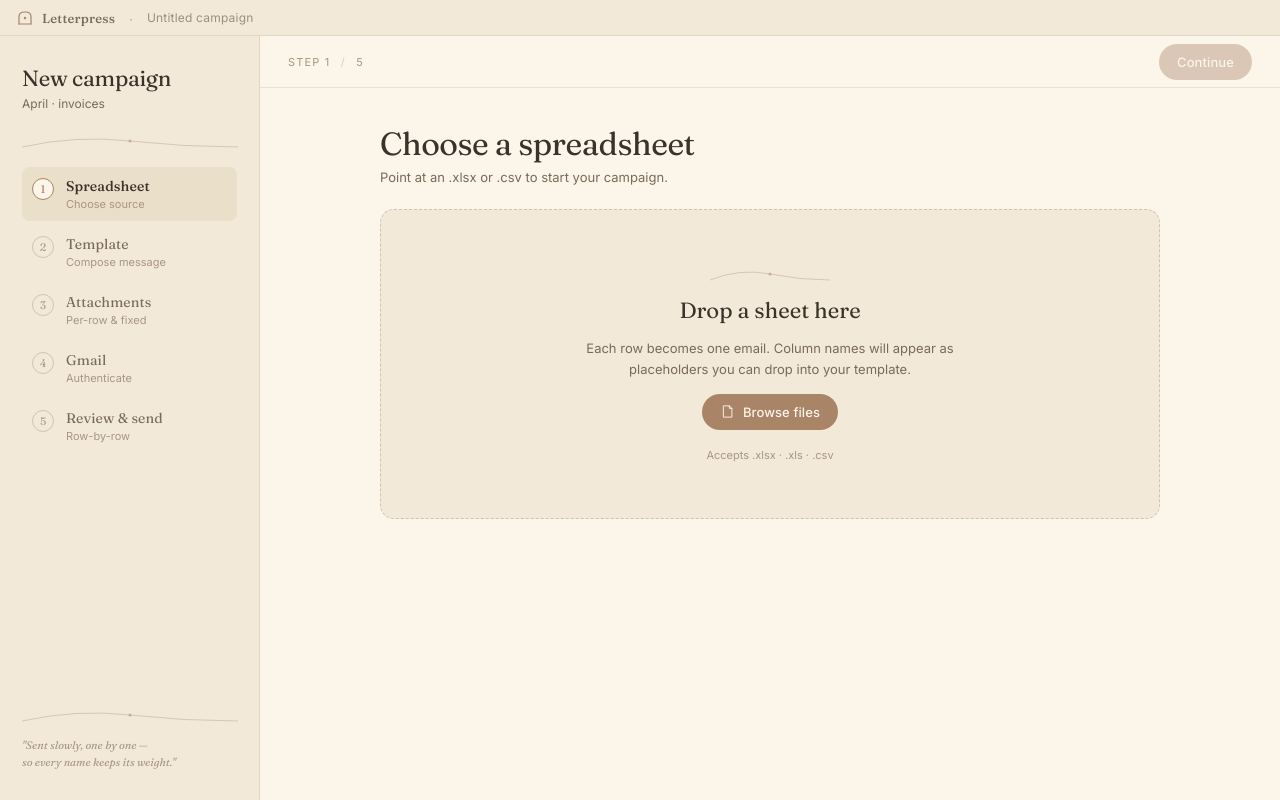
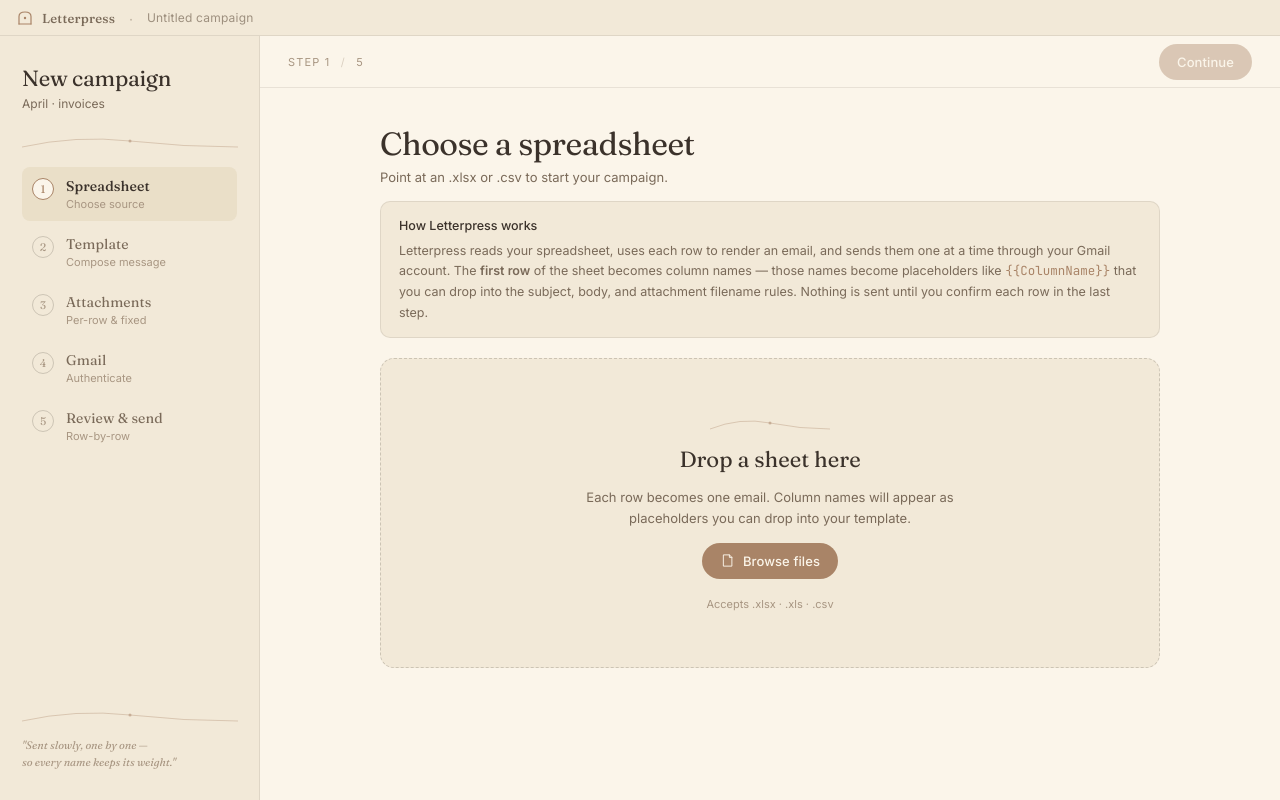
Before and after one commit to richikchanda1999/email-sender, a React (Vite) app: page / in a window 1280 px wide. Built offline with nearby package versions, Linux system fonts and the light colour scheme.

Commit message:
feat(ui): first-run onboarding banners and tooltips across steps

```diff
--- a/src/components/StepAttachments.tsx
+++ b/src/components/StepAttachments.tsx
@@ -122,6 +122,30 @@
 
   return (
     <StepShell title="Attach the right files" sub="One set follows each row; another set ships with every email." density={density} wide>
+      <div
+        style={{
+          marginTop: 16,
+          padding: "12px 16px",
+          background: "var(--panel)",
+          border: "1px solid var(--line)",
+          borderRadius: 10,
+          fontSize: 12.5,
+          color: "var(--ink-dim)",
+          lineHeight: 1.65,
+        }}
+      >
+        <div style={{ color: "var(--ink)", fontWeight: 500, marginBottom: 6 }}>Two kinds of attachments</div>
+        <div style={{ display: "flex", flexDirection: "column", gap: 4 }}>
+          <div>
+            <strong>Per-row</strong> — one file per row, looked up in a folder by filename pattern.
+            Example: if your sheet has a column <code style={{ fontFamily: "JetBrains Mono, monospace", color: "var(--terracotta)" }}>InvoiceNumber</code>, the pattern{" "}
+            <code style={{ fontFamily: "JetBrains Mono, monospace", color: "var(--terracotta)" }}>{"{{InvoiceNumber}}.pdf"}</code> attaches <code style={{ fontFamily: "JetBrains Mono, monospace" }}>INV-0042.pdf</code> to the row with that invoice number.
+          </div>
+          <div>
+            <strong>Fixed</strong> — same file(s) attached to every email. Good for a terms-of-service PDF, a letterhead, or a bank-details sheet.
+          </div>
+        </div>
+      </div>
       <SectionCard title="Per-row attachment" num="A">
         <div style={{ fontSize: 13, color: "var(--ink-dim)", lineHeight: 1.6, marginBottom: 14 }}>
           For each row, find a file inside a folder whose name matches the pattern below. Placeholders are replaced with the row's values before matching.
@@ -167,7 +191,7 @@
               ref={patternInputRef}
               value={rules.pattern}
               onChange={(e) => setRules((r) => ({ ...r, pattern: e.target.value }))}
-              placeholder="Invoice-{{InvoiceNumber}}-{{ClientName}}.pdf"
+              placeholder="{{ColumnName}}.pdf"
               spellCheck={false}
               style={{
                 padding: "10px 14px",
--- a/src/components/StepAuth.tsx
+++ b/src/components/StepAuth.tsx
@@ -134,8 +134,10 @@
         <div style={{ fontFamily: "Fraunces, serif", fontSize: 22, color: "var(--ink)" }}>
           {authState === "connecting" ? "Waiting for the browser…" : "Sign in with Google"}
         </div>
-        <div style={{ fontSize: 13, color: "var(--ink-dim)", maxWidth: 420, lineHeight: 1.7 }}>
-          A secure window will open in your browser. Letterpress only asks for <em>gmail.send</em> plus basic profile — never reads your inbox, never stores your password.
+        <div style={{ fontSize: 13, color: "var(--ink-dim)", maxWidth: 480, lineHeight: 1.7 }}>
+          A secure window will open in your browser. Letterpress asks for <em>gmail.send</em> (required to send mail on your behalf),
+          <em> gmail.readonly</em> (only used by the duplicate-check button on the Send step to scan your Sent folder), and basic
+          profile — never your password, and nothing is written to your inbox.
         </div>
         <button
           onClick={connect}
--- a/src/components/StepSend.tsx
+++ b/src/components/StepSend.tsx
@@ -385,7 +385,26 @@
     <StepShell title="Review & send" sub="Each row waits for your nod before it goes out." density={density} wide>
       <div
         style={{
-          marginTop: 22,
+          marginTop: 16,
+          padding: "12px 16px",
+          background: "var(--panel)",
+          border: "1px solid var(--line)",
+          borderRadius: 10,
+          fontSize: 12.5,
+          color: "var(--ink-dim)",
+          lineHeight: 1.65,
+        }}
+      >
+        <div style={{ color: "var(--ink)", fontWeight: 500, marginBottom: 4 }}>Before you start</div>
+        Nothing gets sent until you click <strong>Confirm &amp; send</strong> on each row. Click{" "}
+        <strong>Check for duplicates</strong> to scan the last 90 days (this app's local log plus your
+        Gmail Sent folder) for an identical body + attachments — a safety net against re-sending the same
+        email. The <em>hold rows with missing attachments for last</em> toggle processes complete rows
+        first and circles back to any missing-attachment rows at the end, so you can drop files in mid-run.
+      </div>
+      <div
+        style={{
+          marginTop: 18,
           display: "grid",
           gridTemplateColumns: "repeat(6, 1fr)",
           gap: 0,
--- a/src/components/StepSheet.tsx
+++ b/src/components/StepSheet.tsx
@@ -44,7 +44,26 @@
       <StepShell title="Choose a spreadsheet" sub="Point at an .xlsx or .csv to start your campaign." density={density}>
         <div
           style={{
-            marginTop: 24,
+            marginTop: 16,
+            padding: "14px 18px",
+            background: "var(--panel)",
+            border: "1px solid var(--line)",
+            borderRadius: 10,
+            fontSize: 12.5,
+            color: "var(--ink-dim)",
+            lineHeight: 1.65,
+          }}
+        >
+          <div style={{ color: "var(--ink)", fontWeight: 500, marginBottom: 4 }}>How Letterpress works</div>
+          Letterpress reads your spreadsheet, uses each row to render an email, and sends them one at a
+          time through your Gmail account. The <strong>first row</strong> of the sheet becomes column
+          names — those names become placeholders like <code style={{ fontFamily: "JetBrains Mono, monospace", color: "var(--terracotta)" }}>{"{{ColumnName}}"}</code>{" "}
+          that you can drop into the subject, body, and attachment filename rules. Nothing is sent until
+          you confirm each row in the last step.
+        </div>
+        <div
+          style={{
+            marginTop: 20,
             border: "1.5px dashed var(--line-strong)",
             borderRadius: 14,
             padding: cozy ? "56px 40px" : "44px 32px",
```
